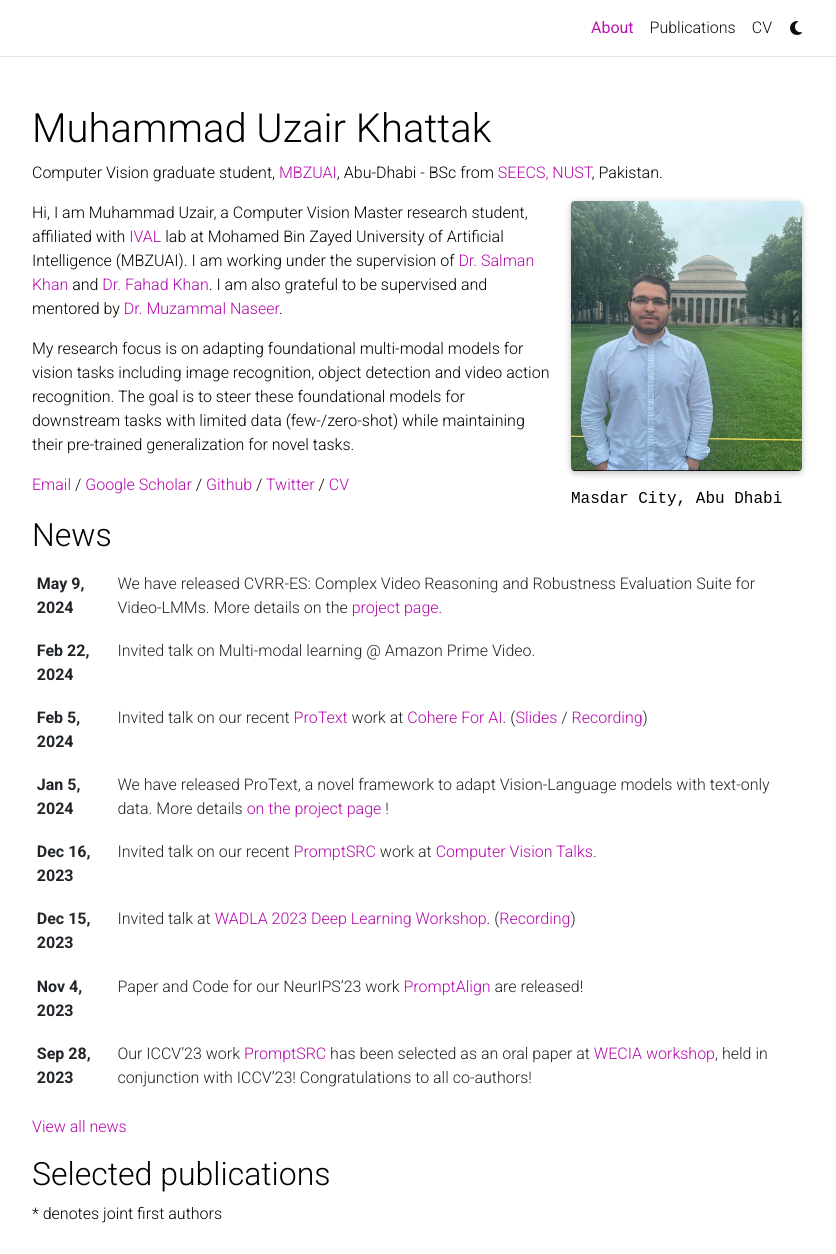
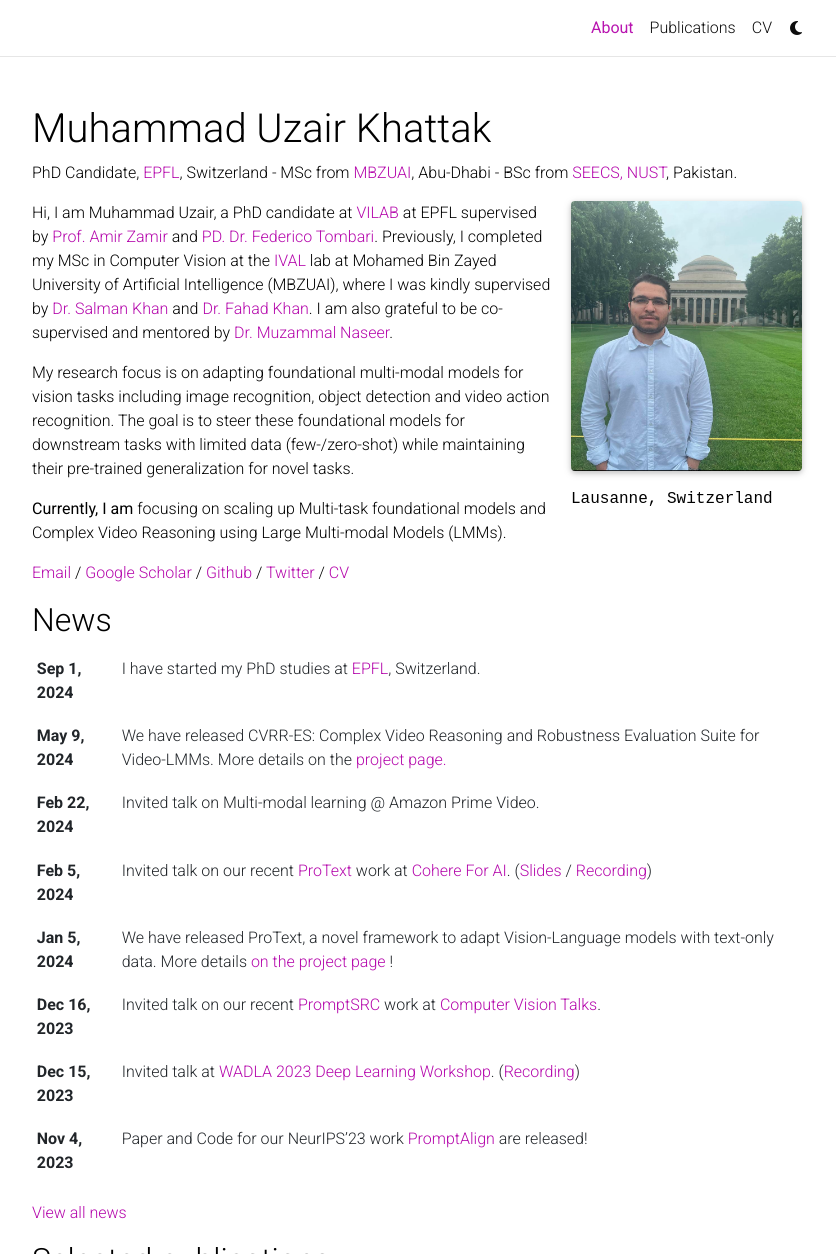
Before and after one commit to muzairkhattak/muzairkhattak.github.io, a Jekyll site: the page built from _pages/about.md, in a window 1280 px wide and 1400 px high, cut to the strip 0-1254 px from the top of the window. Shown: the whole strip, without its empty margins (223-1059 px from the left). Built offline with Jekyll 4.4.1, drawn with Linux system fonts in a browser that asks for light colours; full-size pictures stand in for the smaller copies a plugin makes; comment, search, counter and statistics services are not loaded; a style sheet for code colours, icons or effects is not loaded.

```diff
--- a/_pages/about.md
+++ b/_pages/about.md
@@ -2,14 +2,14 @@
 layout: about
 title: About
 permalink: /
-subtitle: Computer Vision graduate student, <a href='https://mbzuai.ac.ae/'>MBZUAI</a>, Abu-Dhabi - BSc from <a href='https://seecs.nust.edu.pk/'>SEECS, NUST</a>, Pakistan.
+subtitle: PhD Candidate, <a href='https://www.epfl.ch/en/'>EPFL</a>, Switzerland - MSc from <a href='https://mbzuai.ac.ae/'>MBZUAI</a>, Abu-Dhabi - BSc from <a href='https://seecs.nust.edu.pk/'>SEECS, NUST</a>, Pakistan.
 
 profile:
   align: right
   image: image_uzair_khattak.png
   image_circular: false # crops the image to make it circular
   address: >
-    <p>Masdar City, Abu Dhabi </p>
+    <p>Lausanne, Switzerland </p>
 
 
 news: true  # includes a list of news items
@@ -18,9 +18,11 @@ selected_papers: true # includes a list of papers marked as "selected={true}"
 social: true  # includes social icons at the bottom of the page
 ---
 
-Hi, I am Muhammad Uzair, a Computer Vision Master research student, affiliated with [IVAL](https://www.ival-mbzuai.com/) lab at Mohamed Bin Zayed University of Artificial Intelligence (MBZUAI). I am working under the supervision of [Dr. Salman Khan](https://salman-h-khan.github.io/) and [Dr. Fahad Khan](https://sites.google.com/view/fahadkhans/home?pli=1&authuser=1). I am also grateful to be supervised and mentored by [Dr. Muzammal Naseer](https://muzammal-naseer.netlify.app/).
+Hi, I am Muhammad Uzair, a PhD candidate at <a href="https://vilab.epfl.ch/">VILAB</a> at EPFL supervised by <a href="https://vilab.epfl.ch/zamir/">Prof. Amir Zamir</a> and <a href="https://federicotombari.github.io/">PD. Dr. Federico Tombari</a>. Previously, I completed my MSc in Computer Vision at the [IVAL](https://www.ival-mbzuai.com/) lab at Mohamed Bin Zayed University of Artificial Intelligence (MBZUAI), where I was kindly supervised by [Dr. Salman Khan](https://salman-h-khan.github.io/) and [Dr. Fahad Khan](https://sites.google.com/view/fahadkhans/home?pli=1&authuser=1). I am also grateful to be co-supervised and mentored by [Dr. Muzammal Naseer](https://muzammal-naseer.netlify.app/).
 
 My research focus is on adapting foundational multi-modal models for vision tasks including image recognition, object detection and video action recognition. The goal is to steer these foundational models for downstream tasks with limited data (few-/zero-shot) while maintaining their pre-trained generalization for novel tasks.
+
+<b> Currently, I am </b> focusing on scaling up Multi-task foundational models and Complex Video Reasoning using Large Multi-modal Models (LMMs).
 
  <a href="mailto:muzair.khattak99@gmail.com">Email</a>  /  <a href="https://scholar.google.com/citations?user=M6fFL4gAAAAJ&hl=en&authuser=1">Google Scholar</a>  /  <a href="https://github.com/muzairkhattak">Github</a>  /  <a href="https://twitter.com/muzairkhattak">Twitter </a>  /  <a href="https://muzairkhattak.github.io/assets/pdf/CV_MuhammadUzairKhattak.pdf">CV</a>
 
```
Also changed, not shown: _bibliography/papers.bib (+13 -0 lines), _news/announcement_29.md (added, +8 -0 lines), 1 other file.
